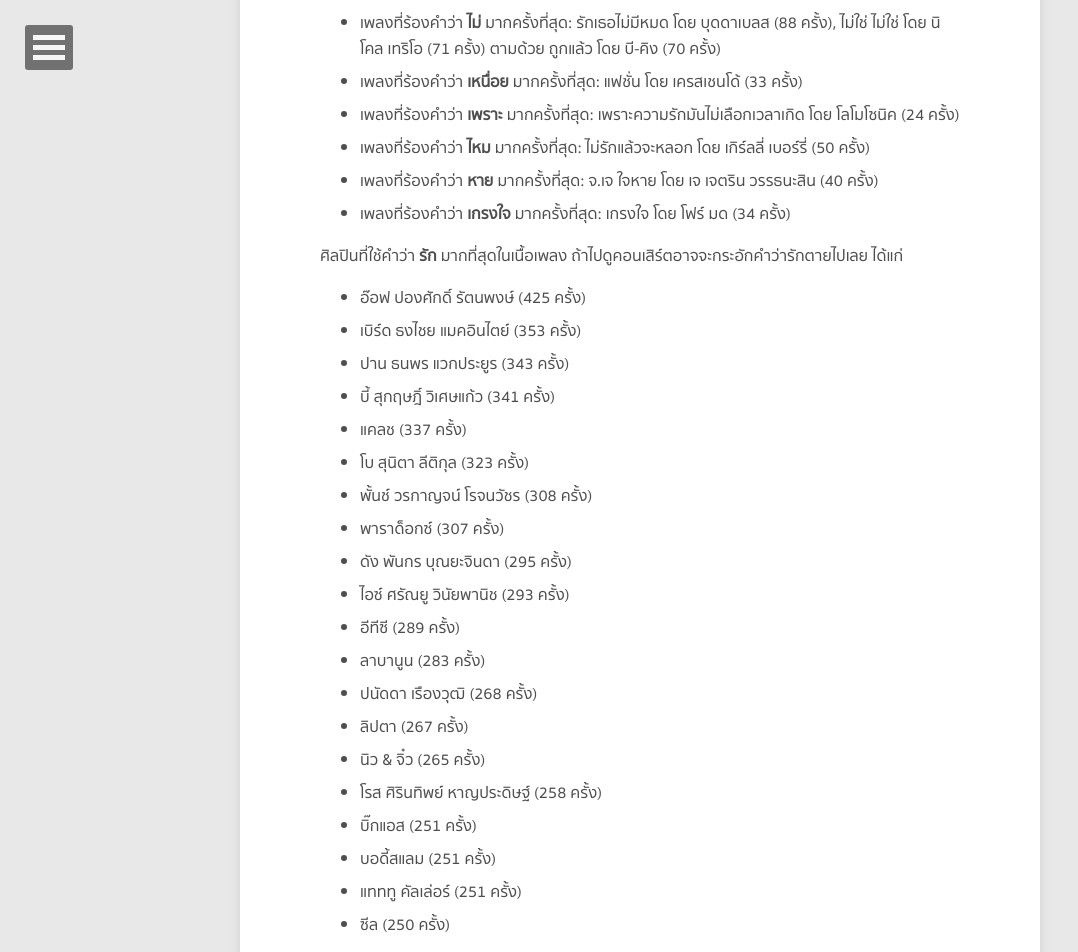
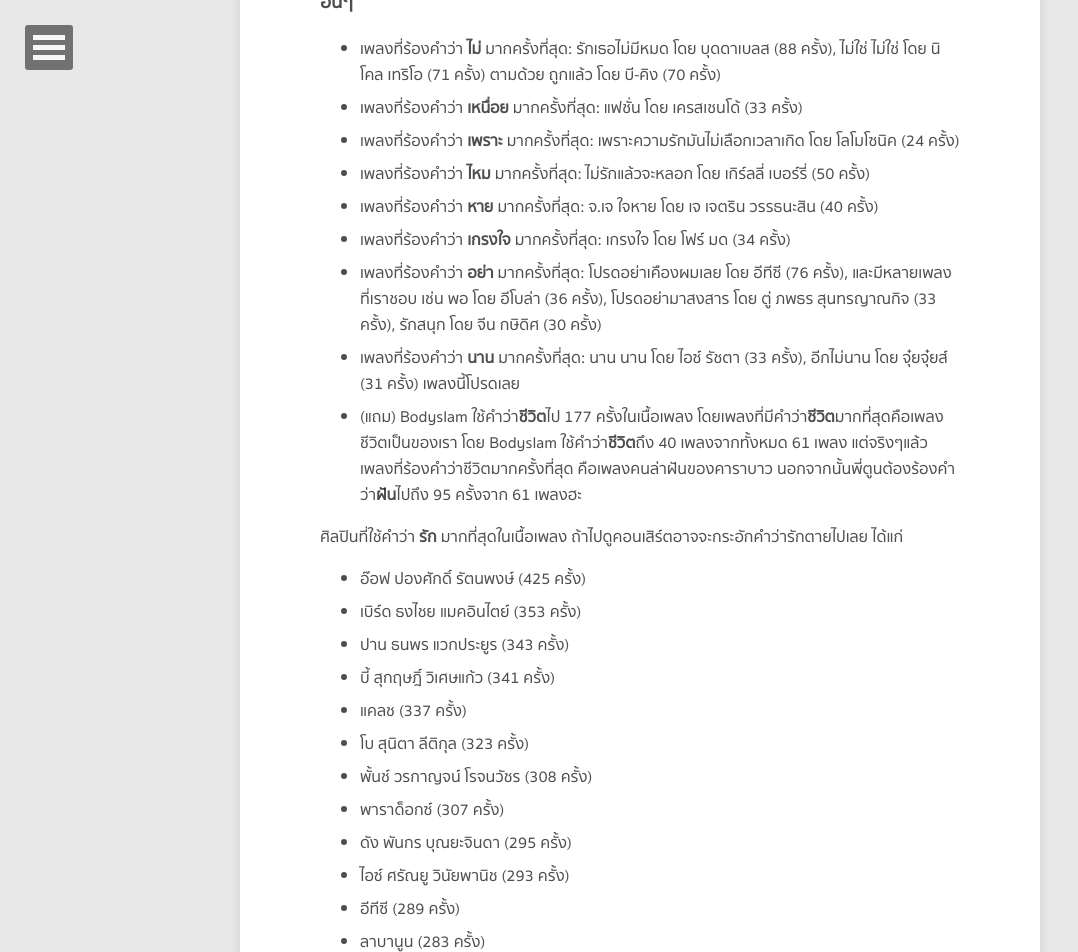
Before and after one commit to tupleblog/tupleblog.github.io, a Jekyll site: the page built from _posts/2018-04-09-song-sim-thai.md, in a window 1280 px wide and 1400 px high, scrolled down 9817 px. Shown: the top 952 px of the window, without its empty margins (0-1078 px from the left). Built offline with Jekyll 4.4.1, drawn with Linux system fonts in a browser that asks for light colours; nearby versions of some CDN libraries; comment, search, counter and statistics services are not loaded; some of the changed text lies outside the part shown.

Commit message:
Fix typos

```diff
--- a/_posts/2018-04-09-song-sim-thai.md
+++ b/_posts/2018-04-09-song-sim-thai.md
@@ -209,7 +209,7 @@
 - ไม่รู้จะอธิบายยังไง โดย โปเตโต้	(46 ครั้ง)
 - สรุปไม่ได้ โดย อนัน อันวา (46 ครั้ง)
 - กิฟต์ (Gift) โดย มาร์กี้ ราศรี บาเล็นซิเอก้า (45 ครั้ง)
-- ฤดูหนาว โดน ยูม่า	(45 ครั้ง)
+- ฤดูหนาว โดย ยูม่า	(45 ครั้ง)
 - กระโดดกอด โดย เคลียร์	(45 ครั้ง)
 - ขอรักได้ไหม โดย สราญรมย์แบน	(45 ครั้ง)
 
@@ -276,6 +276,11 @@
 - เพลงที่ร้องคำว่า <b>ไหม</b> มากครั้งที่สุด: ไม่รักแล้วจะหลอก โดย เกิร์ลลี่ เบอร์รี่ (50 ครั้ง)
 - เพลงที่ร้องคำว่า <b>หาย</b> มากครั้งที่สุด: จ.เจ ใจหาย โดย เจ เจตริน วรรธนะสิน (40 ครั้ง)
 - เพลงที่ร้องคำว่า <b>เกรงใจ</b> มากครั้งที่สุด: เกรงใจ โดย โฟร์ มด (34 ครั้ง)
+- เพลงที่ร้องคำว่า <b>อย่า</b> มากครั้งที่สุด: โปรดอย่าเคืองผมเลย โดย อีทีซี (76 ครั้ง), และมีหลายเพลงที่เราชอบ เช่น
+พอ โดย อีโบล่า (36 ครั้ง), โปรดอย่ามาสงสาร โดย ตู่ ภพธร สุนทรญาณกิจ (33 ครั้ง), รักสนุก โดย จีน กษิดิศ (30 ครั้ง)
+- เพลงที่ร้องคำว่า <b>นาน</b> มากครั้งที่สุด: นาน นาน โดย ไอซ์ รัชตา (33 ครั้ง), อีกไม่นาน โดย จุ๋ยจุ๋ยส์ (31 ครั้ง) เพลงนี้โปรดเลย
+- (แถม) Bodyslam ใช้คำว่า<b>ชีวิต</b>ไป 177 ครั้งในเนื้อเพลง โดยเพลงที่มีคำว่า<b>ชีวิต</b>มากที่สุดคือเพลง ชีวิตเป็นของเรา โดย Bodyslam ใช้คำว่า<b>ชีวิต</b>ถึง 40 เพลงจากทั้งหมด 61 เพลง แต่จริงๆแล้วเพลงที่ร้องคำว่าชีวิตมากครั้งที่สุด
+คือเพลงคนล่าฝันของคาราบาว นอกจากนั้นพี่ตูนต้องร้องคำว่า<b>ฝัน</b>ไปถึง 95 ครั้งจาก 61 เพลงฮะ
 
 
 ศิลปินที่ใช้คำว่า <b>รัก</b> มากที่สุดในเนื้อเพลง ถ้าไปดูคอนเสิร์ตอาจจะกระอักคำว่ารักตายไปเลย ได้แก่
@@ -406,6 +411,9 @@
 จากเพลงทั้งหมดที่เรามี มีคำว่า<b>ฉัน</b> 95,390 คำ คำว่า<b>เธอ</b> 135,600 คำ แต่คำว่า<b>เขา</b> แค่ 14,227 คำ
 <b>ส่วนมากเพลงไทยพูดถึงฉันกับเธอ ไม่ค่อยพูดถึงเขาซักเท่าไหร่</b> :P
 
+คำว่า<b>เช้า</b>ถูกใช้ไป 1,150 ครั้ง ส่วน<b>คืน</b>ถูกใช้ไป 6,222 ครั้ง (เยอะกว่า 5 เท่า!)
+สงสัยไปจีบกันตอนกลางคืน เช้าๆยังไม่ค่อยตื่นแน่ๆ
+
 ส่วนคำว่า<b>รัก</b>ถูกใช้ไปทั้งหมด 60,112 ครั้ง คำว่า<b>รอ</b>ถูกใช้ไป 13,152 ครั้ง
 คำว่า<b>ไม่</b>ถูกใช้ไปทั้งหมดถึง 121,221 ครั้งด้วยกัน คงต้องดูกันอีกทีว่าทำไมใช้เยอะขนาดนี้นะ
 
```
Also changed, not shown: other parts of _posts/2018-04-09-song-sim-thai.md (+2 -2 lines).
